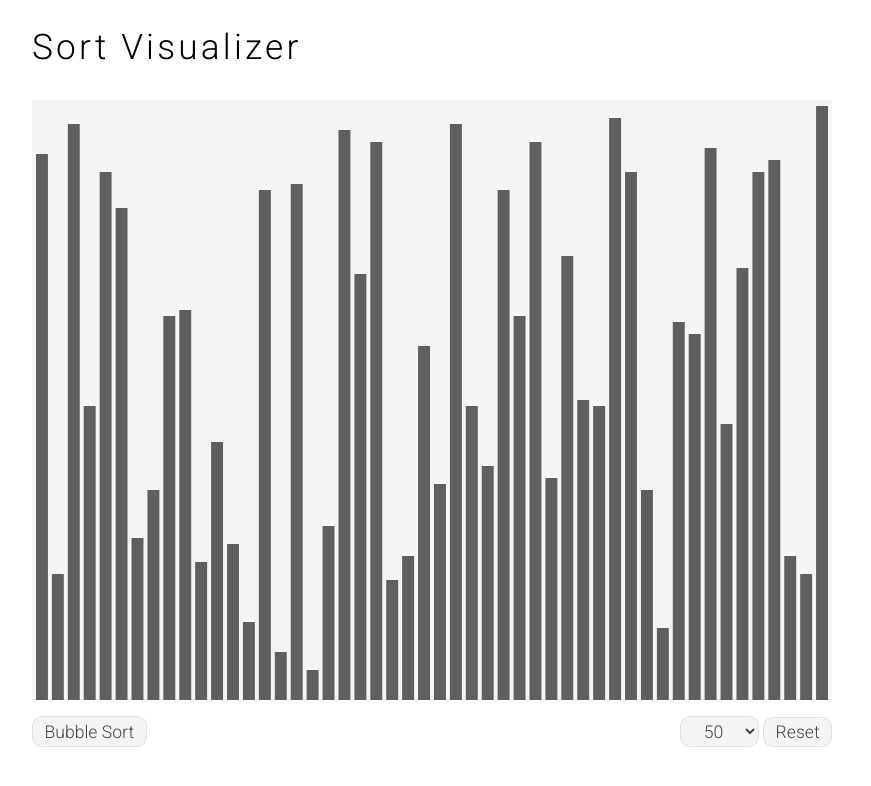
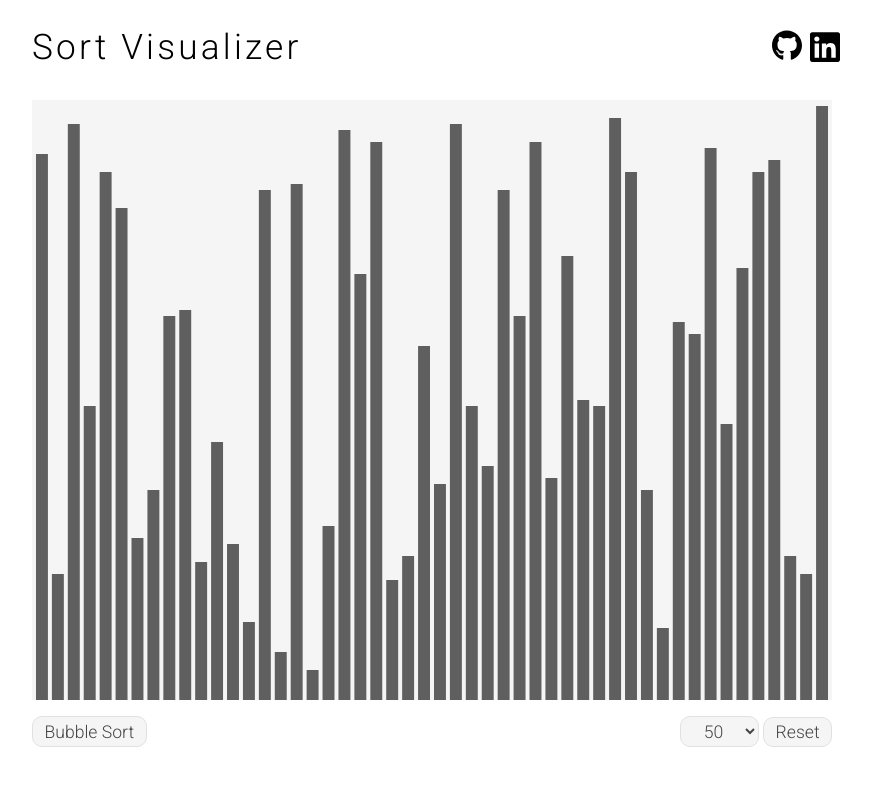
Before and after one commit to ethangumin/sort_visualizer, a website built with webpack: page index.html in a window 1280 px wide. Shown: the whole page, without its empty margins (208-1079 px from the left). Built offline with nearby package versions, Linux system fonts and the light colour scheme.

Commit message:
add GitHub and LinkedIn icons

```diff
--- a/index.html
+++ b/index.html
@@ -19,6 +19,22 @@
     <div class="container">
       <div class="header">
         <h1 class="header__title">Sort Visualizer</h1>
+        <div class="header__icons">
+          <a href="https://github.com/ethangumin">
+            <img
+              src="./images/github-brands.svg"
+              alt="github"
+              class="fab fa-github"
+            />
+          </a>
+          <a href="https://www.linkedin.com/in/ethan-gumin-2959b996/">
+            <img
+              src="/images/linkedin-brands.svg"
+              alt="linkedin"
+              class="fab fa-linkedin"
+            />
+          </a>
+        </div>
       </div>
       <div class="chart"></div>
       <div class="footer">
--- a/src/styles/styles.css
+++ b/src/styles/styles.css
@@ -16,6 +16,17 @@
   font-weight: 300;
   font-size: 2.2em;
   letter-spacing: 0.2rem;
+}
+
+.header__icons {
+  display: flex;
+  justify-content: flex-end;
+}
+
+.header__icons * {
+  width: 30px;
+  padding-left: .5em;
+  cursor: pointer;
 }
 
 .chart {
```
Also changed, not shown: dist/main.css, images/github-brands.svg (added), images/linkedin-brands.svg (added).
